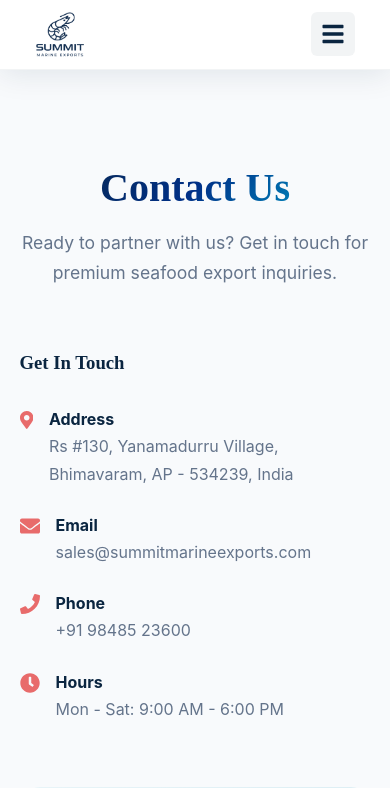
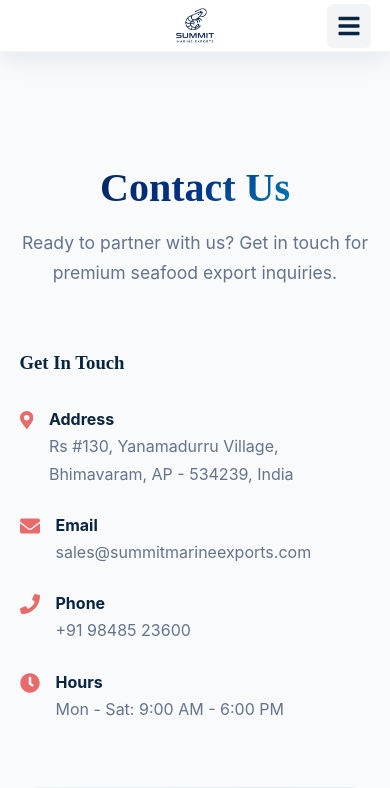
Before and after one commit to zurikashijikaru/summit-marine-exports, a React (Vite) app: page /contact in a window 390 px wide. Shown: the top 788 px of the page. Built offline with nearby package versions, Linux system fonts and the light colour scheme.

Commit message:
Fix mobile responsiveness: reduce header height and center logo

```diff
--- a/src/components/Header.css
+++ b/src/components/Header.css
@@ -172,3 +172,33 @@
         display: none;
     }
 }
+
+@media (max-width: 768px) {
+    .header {
+        padding: 0.75rem 0;
+    }
+
+    .header.scrolled {
+        padding: 0.5rem 0;
+    }
+
+    .logo-img {
+        height: 2.5rem;
+    }
+
+    .header.scrolled .logo-img {
+        height: 2.2rem;
+    }
+
+    .header-container {
+        justify-content: center;
+        position: relative;
+    }
+
+    .mobile-toggle {
+        position: absolute;
+        right: 0;
+        top: 50%;
+        transform: translateY(-50%);
+    }
+}
```
